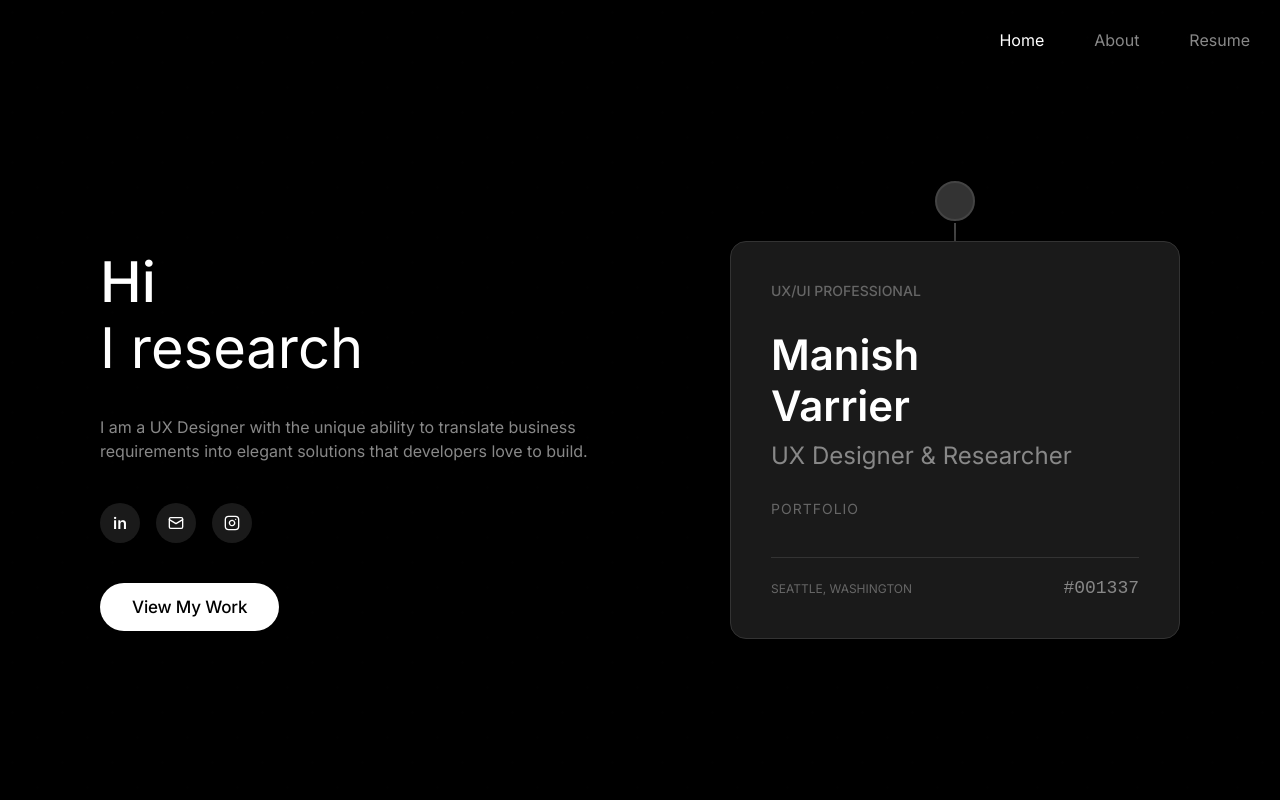
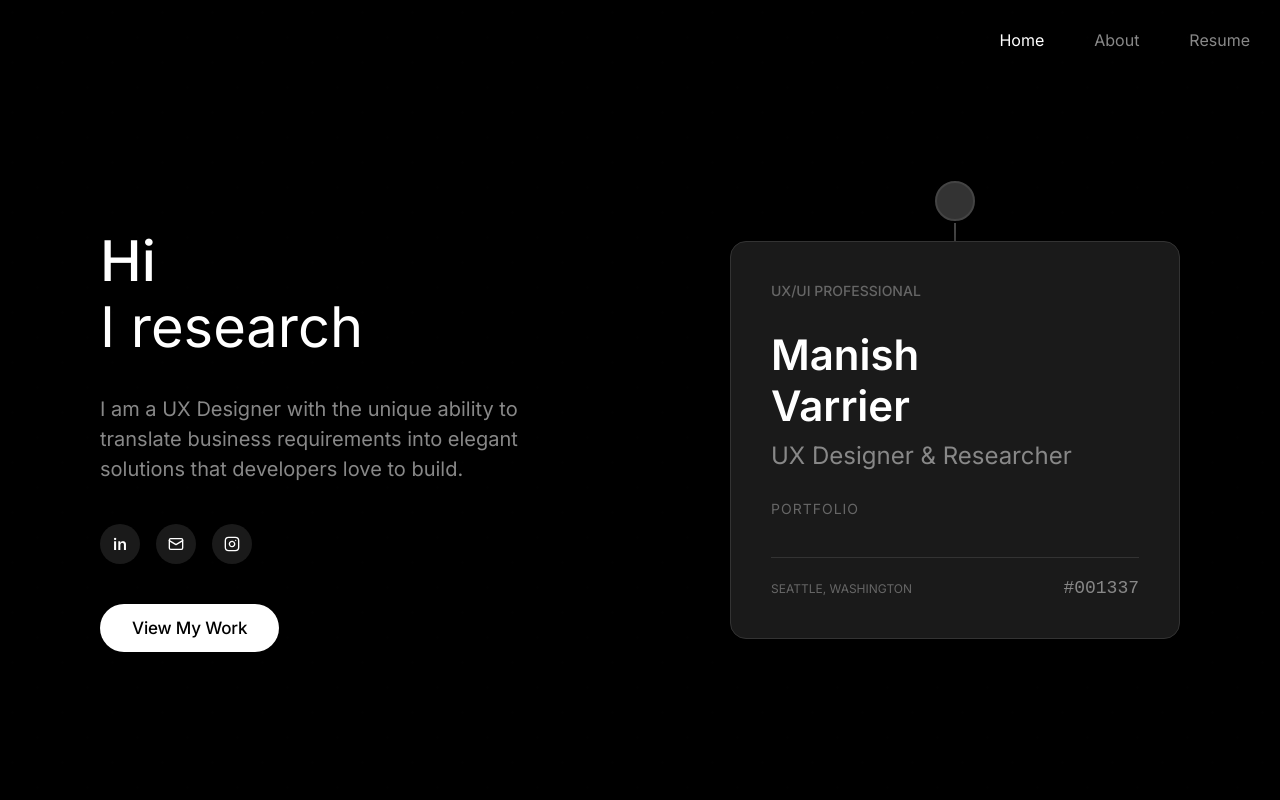
Before and after one commit to mrvarrier/mrv-portfolio, a plain HTML site: page index.html in a window 1280 px wide. Shown: the top 800 px of the page. Drawn offline with Linux system fonts and the light colour scheme; a web font is replaced by a local one.

Commit message:
changed font size of subtitle

```diff
--- a/index.html
+++ b/index.html
@@ -183,8 +183,8 @@
 
         .subtitle {
             margin-top: 20px;
-            max-width: 600px;
-            font-size: 16px;
+            max-width: 500px;
+            font-size: 20px;
             line-height: 1.5;
             opacity: 0;
             transform: translateY(30px);
```
